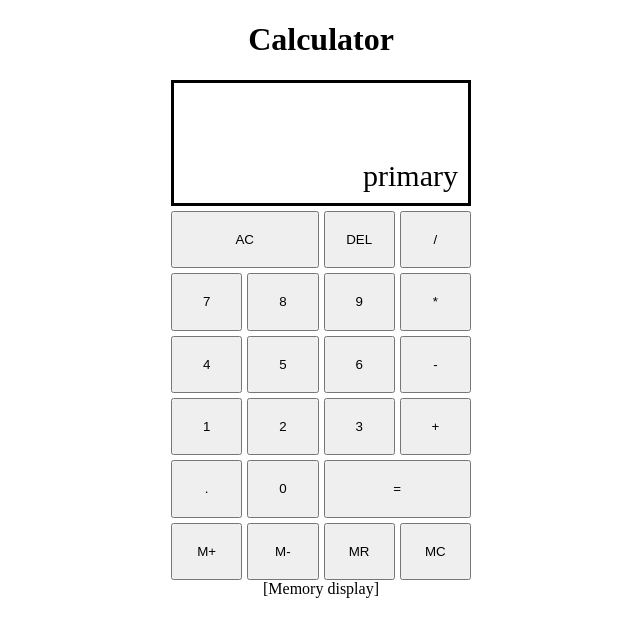
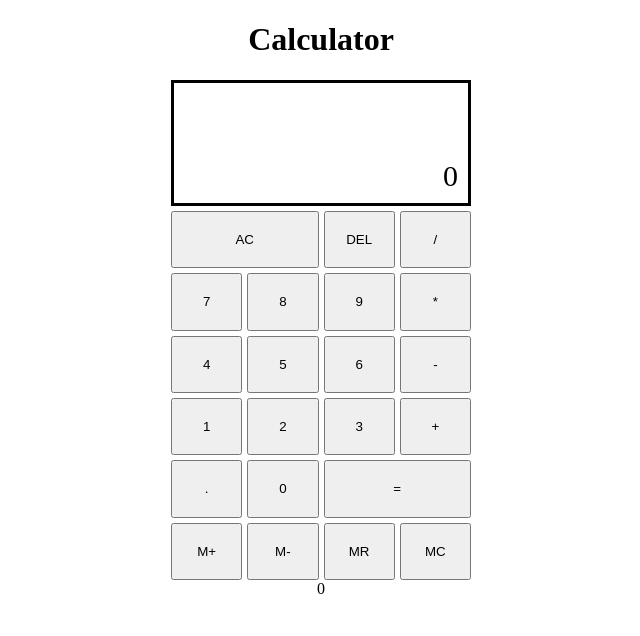
Before and after one commit to AaronAWB/calculator, a plain HTML site: page index.html in a window 1280 px wide. Both pictures are taken after a click on the button "M+". Shown: the whole page, without its empty margins (319-959 px from the left). Drawn offline with Linux system fonts and the light colour scheme.

Commit message:
add addToMemory function

```diff
--- a/app.js
+++ b/app.js
@@ -3,6 +3,7 @@ let previousOperand = '';
 let operator = '';
 let currentContinuousFunctionTotal = '';
 let totalIsDisplayed = false;
+let memory = '';
 
 const numberButtons = document.querySelectorAll('.number-button');
 const operatorButtons = document.querySelectorAll('.operator-button');
@@ -34,9 +35,9 @@ allClearButton.addEventListener('click', allClear);
 backSpaceButton.addEventListener('click', backSpace);
 
 memoryAddButton.addEventListener('click', addToMemory);
-memorySubtractButton.addEventListener('click', subtractFromMemory);
-memoryRecallButton.addEventListener('click', recallMemory)
-memoryClearButton.addEventListener('click', clearMemory)
+// memorySubtractButton.addEventListener('click', subtractFromMemory);
+// memoryRecallButton.addEventListener('click', recallMemory)
+// memoryClearButton.addEventListener('click', clearMemory)
 
 
 function updatePrimaryDisplay() {
@@ -162,3 +163,8 @@ function backSpace() {
     updatePrimaryDisplay();
     }
 }
+
+function addToMemory () {
+    memory = currentOperand;
+    memoryDisplay.innerText = memory;
+}
--- a/index.html
+++ b/index.html
@@ -45,9 +45,7 @@
             <button class="button memory-recall-button">MR</button>
             <button class="button memory-clear-button">MC</button>
         </div>
-        <div class="memory-display">
-            [Memory display]
-        </div>
+        <div class="memory-display"></div>
     </div>
     <script type="text/javascript" src="app.js"></script>
 </body>
```
